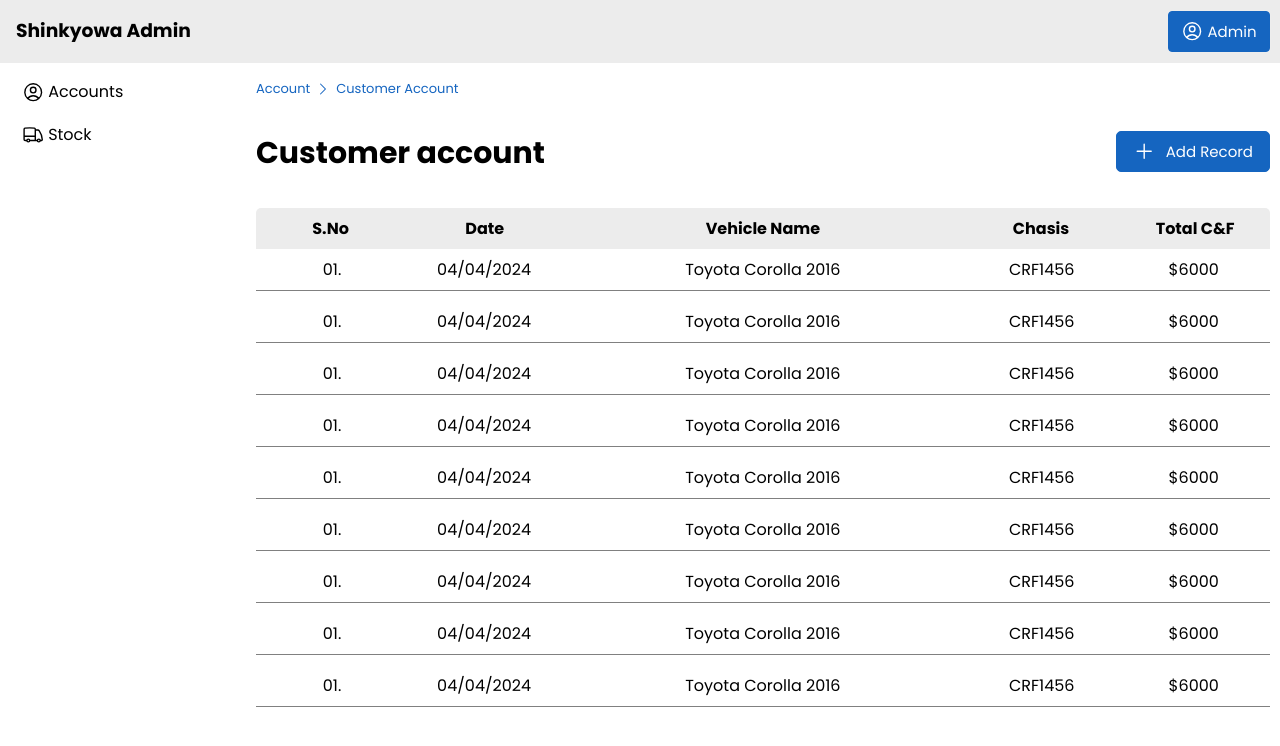
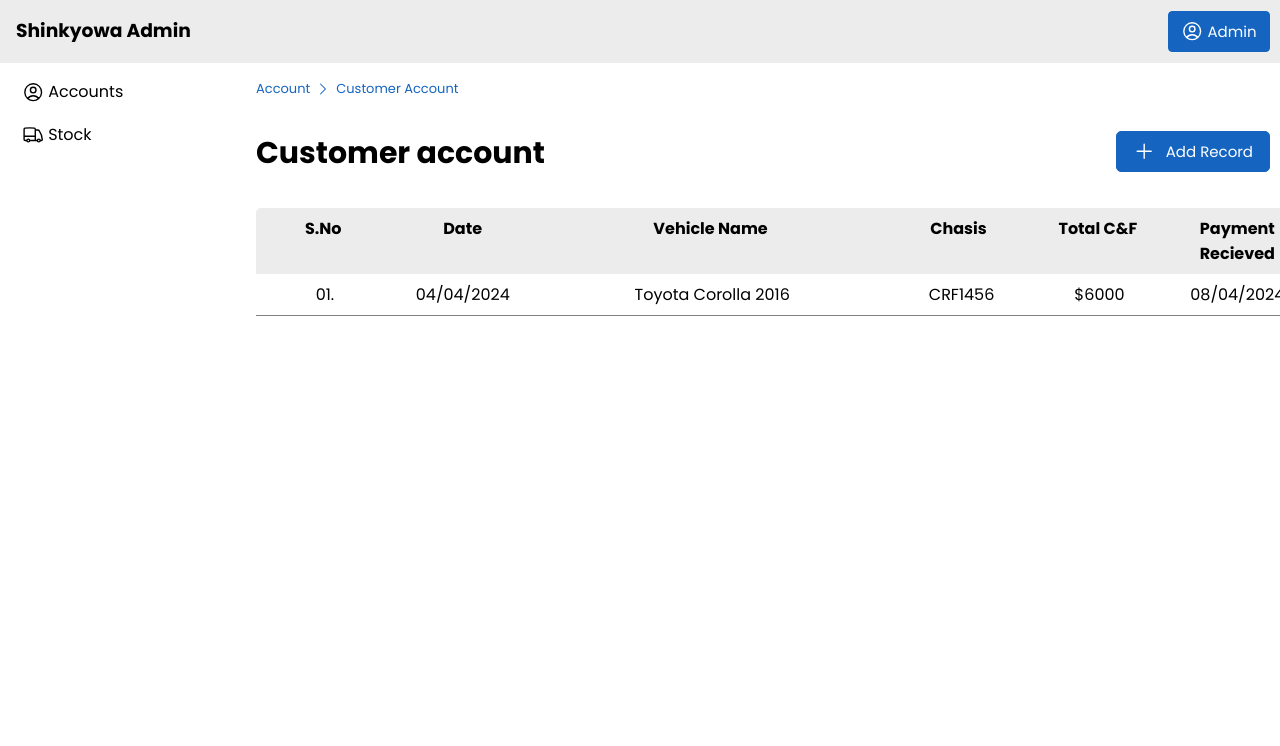
Before and after one commit to MKashanButt/shinkyowa-admin-panel, a React (Create React App) app: page /customer-account in a window 1280 px wide. Shown: the top 746 px of the page. Built offline with nearby package versions, Linux system fonts and the light colour scheme; the HTML template or start-up script is replaced by a standard one.

Commit message:
updated section

```diff
--- a/src/Pages/Accounts/Sub-Pages/CustomerAccount/CustomerAccount.module.css
+++ b/src/Pages/Accounts/Sub-Pages/CustomerAccount/CustomerAccount.module.css
@@ -2,8 +2,13 @@
     width: 100%;
 }
 
+.table {
+    width: 100%;
+    overflow-x: auto;
+}
+
 .account {
-    width: 100%;
+    width: 1200px;
     display: flex;
     flex-direction: column;
 }
--- a/src/Pages/Accounts/Sub-Pages/CustomerAccount/components/Table.jsx
+++ b/src/Pages/Accounts/Sub-Pages/CustomerAccount/components/Table.jsx
@@ -3,6 +3,7 @@ import styles from '../CustomerAccount.module.css'
 
 const Table = () => {
     return (
+        <div className={styles.table}>
             <table className={styles.account}>
                 <thead>
                     <tr>
@@ -11,6 +12,8 @@ const Table = () => {
                         <th>Vehicle Name</th>
                         <th>Chasis</th>
                         <th>Total C&F</th>
+                        <th>Payment Recieved</th>
+                        <th>Balance</th>
                     </tr>
                 </thead>
                 <tbody>
@@ -20,65 +23,13 @@ const Table = () => {
                         <td>Toyota Corolla 2016</td>
                         <td>CRF1456</td>
                         <td>$6000</td>
-                </tr>
-                <tr>
-                    <td>01.</td>
-                    <td>04/04/2024</td>
-                    <td>Toyota Corolla 2016</td>
-                    <td>CRF1456</td>
-                    <td>$6000</td>
-                </tr>
-                <tr>
-                    <td>01.</td>
-                    <td>04/04/2024</td>
-                    <td>Toyota Corolla 2016</td>
-                    <td>CRF1456</td>
-                    <td>$6000</td>
-                </tr>
-                <tr>
-                    <td>01.</td>
-                    <td>04/04/2024</td>
-                    <td>Toyota Corolla 2016</td>
-                    <td>CRF1456</td>
-                    <td>$6000</td>
-                </tr>
-                <tr>
-                    <td>01.</td>
-                    <td>04/04/2024</td>
-                    <td>Toyota Corolla 2016</td>
-                    <td>CRF1456</td>
-                    <td>$6000</td>
-                </tr>
-                <tr>
-                    <td>01.</td>
-                    <td>04/04/2024</td>
-                    <td>Toyota Corolla 2016</td>
-                    <td>CRF1456</td>
-                    <td>$6000</td>
-                </tr>
-                <tr>
-                    <td>01.</td>
-                    <td>04/04/2024</td>
-                    <td>Toyota Corolla 2016</td>
-                    <td>CRF1456</td>
-                    <td>$6000</td>
-                </tr>
-                <tr>
-                    <td>01.</td>
-                    <td>04/04/2024</td>
-                    <td>Toyota Corolla 2016</td>
-                    <td>CRF1456</td>
-                    <td>$6000</td>
-                </tr>
-                <tr>
-                    <td>01.</td>
-                    <td>04/04/2024</td>
-                    <td>Toyota Corolla 2016</td>
-                    <td>CRF1456</td>
-                    <td>$6000</td>
+                        <td>08/04/2024</td>
+                        <td>$4000</td>
                     </tr>
                 </tbody>
             </table>
+        </div>
+
     )
 }
 
```
Lines whose indentation alone changed are shown as unchanged.
